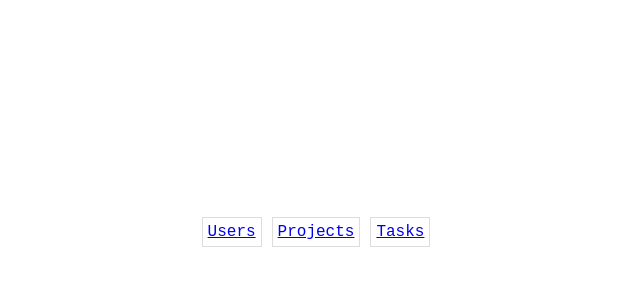
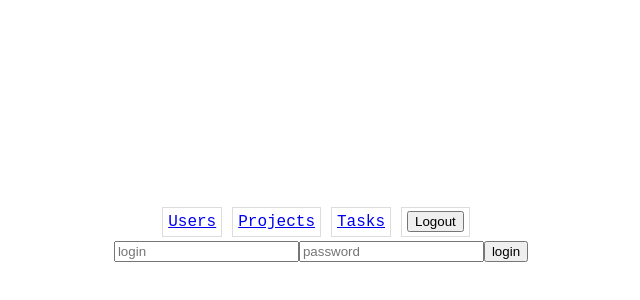
Before and after one commit to ArtemPospeev/todo_list-DRF, a React (Create React App) app in the folder frontend/: page /login in a window 1280 px wide. Shown: the part 168-468 px from the top of the page, without its empty margins (319-959 px from the left). Built offline with nearby package versions, Linux system fonts and the light colour scheme; no server answers.

Commit message:
added component cookie and changed app.js for working with cookies

```diff
--- a/frontend/package.json
+++ b/frontend/package.json
@@ -7,10 +7,12 @@
     "@testing-library/react": "^13.4.0",
     "@testing-library/user-event": "^13.5.0",
     "axios": "^1.2.1",
+    "lodash": "^4.17.21",
     "react": "^18.2.0",
     "react-dom": "^18.2.0",
     "react-router-dom": "^5.2.0",
     "react-scripts": "5.0.1",
+    "universal-cookie": "^4.0.4",
     "uuid": "^9.0.0",
     "web-vitals": "^2.1.4"
   },
--- a/frontend/src/App.js
+++ b/frontend/src/App.js
@@ -6,9 +6,18 @@ import {ProjectList} from "./components/Projects";
 import {TaskList} from "./components/Tasks";
 import {BrowserRouter, Link, Redirect, Route, Switch} from "react-router-dom";
 import {ProjectDetail} from "./components/ProjectDetail";
-import UserDetail from "./components/UserDetail";
+import {UserDetail} from "./components/UserDetail";
 import {TaskDetail} from "./components/TaskDetail";
-import {v4} from 'uuid';
+import {LoginForm} from "./components/Auth";
+import Cookies from "universal-cookie";
+
+const NotFound404 = ({location}) => {
+    return (
+        <div>
+            <h1>Страница по адресу '{location.pathname}' не найдена</h1>
+        </div>
+    )
+}
 
 class App extends React.Component {
     constructor(props) {
@@ -17,11 +26,52 @@ class App extends React.Component {
             'users': [],
             'tasks': [],
             'projects': [],
+            'token': '',
         };
     }
 
+    set_token(token) {
+        const cookies = new Cookies()
+        cookies.set('token', token)
+        this.setState({'token': token}, () => this.load_data())
+    }
+
+    is_authenticated() {
+        return this.state.token !== ''
+    }
+
+    logout() {
+        this.set_token('')
+    }
+
+    get_token_from_storage() {
+        const cookies = new Cookies()
+        const token = cookies.get('token')
+        this.setState({'token': token}, () => this.load_data())
+    }
+
+    get_token(username, password) {
+        axios.post(
+            'http://127.0.0.1:8000/api-auth-token/',
+            {username: username, password: password}
+        ).then(response => {
+            this.set_token(response.data['token'])
+        }).catch(error => alert('Wrong login or password'))
+    }
+
+    get_headers() {
+        let headers = {
+            'Content-Type': 'application/json'
+        }
+        if (this.is_authenticated()) {
+            headers['Authorization'] = 'Token ' + this.state.token
+        }
+        return headers
+    }
+
     _send_axios_get_request(url, state_param) {
-        axios.get(url)
+        const headers = this.get_headers()
+        axios.get(url, {headers})
             .then(response => {
                 const object = response.data.results
                 this.setState(
@@ -33,13 +83,13 @@ class App extends React.Component {
     }
 
     load_data() {
-        this._send_axios_get_request('http://127.0.0.1:8000/users', 'users')
+        this._send_axios_get_request('http://127.0.0.1:8000/users/', 'users')
         this._send_axios_get_request('http://127.0.0.1:8000/TODO', 'tasks')
         this._send_axios_get_request('http://127.0.0.1:8000/projects', 'projects')
     }
 
     componentDidMount() {
-        this.load_data()
+        this.get_token_from_storage()
     }
 
     render() {
@@ -57,21 +107,34 @@ class App extends React.Component {
                             <li>
                                 <Link to="/tasks">Tasks</Link>
                             </li>
+                            <li>
+                                {this.is_authenticated() ?
+                                    <button onClick={() => this.logout()}>Logout</button> :
+                                    <Link to='/login'>Login</Link>}
+                            </li>
                         </ul>
                     </nav>
                     <Switch>
+                        {/*user routes*/}
                         <Route exact path="/"
-                               component={() => <UserList key={v4()} users={this.state.users}
+                               component={() => <UserList users={this.state.users}
                                                           projects={this.state.projects}/>}/>
                         <Route exact path="/users/:id"
                                component={() => <UserDetail users={this.state.users} projects={this.state.projects}/>}/>
+                        {/*project routes*/}
                         <Route exact path="/projects"
                                component={() => <ProjectList items={this.state.projects} tasks={this.state.tasks}/>}/>
                         <Route exact path="/projects/:id"
                                component={() => <ProjectDetail items={this.state.projects} tasks={this.state.tasks}/>}/>
+                        {/*task routes*/}
                         <Route exact path="/tasks" component={() => <TaskList items={this.state.tasks}/>}/>
                         <Route exact path="/tasks/:id" component={() => <TaskDetail items={this.state.tasks}/>}/>
+                        {/*other*/}
+                        <Route exact path='/login' component={() => <LoginForm
+                            get_token={(username, password) => this.get_token(username, password)}/>}/>
+
                         <Redirect from="/users" to="/"/>
+                        <Route component={NotFound404}/>
                     </Switch>
 
                 </div>
--- /dev/null
+++ b/frontend/src/components/Auth.js
@@ -0,0 +1,32 @@
+import React from "react";
+
+export class LoginForm extends React.Component {
+    constructor(props) {
+        super(props)
+        this.state = {login: '', password: ''}
+    }
+
+    handleChange(event) {
+        this.setState(
+            {[event.target.name]: event.target.value}
+        )
+    }
+
+
+    handleSubmit(event) {
+        this.props.get_token(this.state.login, this.state.password)
+        event.preventDefault()
+    }
+
+    render() {
+        return (
+            <form onSubmit={(event) => this.handleSubmit(event)}>
+                <input type="text" value={this.state.login} name="login" placeholder="login"
+                       onChange={(event) => this.handleChange(event)}/>
+                <input type="password" value={this.state.password} name="password" placeholder="password"
+                       onChange={(event) => this.handleChange(event)}/>
+                <input type="submit" value="login"/>
+            </form>
+        )
+    }
+}
--- a/frontend/src/components/ProjectDetail.js
+++ b/frontend/src/components/ProjectDetail.js
@@ -1,6 +1,7 @@
 import React from "react";
 import {useParams} from "react-router-dom";
 import {ProjectItem} from './Projects'
+import _ from "lodash";
 
 
 export const ProjectDetail = ({items, tasks}) => {
@@ -8,7 +9,7 @@ export const ProjectDetail = ({items, tasks}) => {
     let project = items.filter(item => String(item.id) === id)
     const columnNames = ['Id', 'Number', 'Name', 'Users', 'Repository link', 'Created at', 'Tasks']
     if (project) {
-        return (
+        return (!_.isEmpty(project) ?
                 <table className='body'>
                     <thead>
                     <tr>
@@ -16,12 +17,11 @@ export const ProjectDetail = ({items, tasks}) => {
                     </tr>
                     </thead>
                     <tbody>
-                {project.map((item) => <ProjectItem key={item.id} item={item} tasks={tasks}/>)}
+                    {project.map((item) => <ProjectItem item={item} tasks={tasks}/>)}
                     </tbody>
-            </table>)
-    }
-    return (
+                </table>
+                :
                 <h4>Ooops, such project not found!</h4>
         )
-
     }
+}
--- a/frontend/src/components/Projects.js
+++ b/frontend/src/components/Projects.js
@@ -14,7 +14,7 @@ export const TaskItem = ({task}) => {
 }
 
 export const ProjectItem = ({item, tasks}) => {
-    let projectTasks = tasks.filter(task => task.project.name == item.name)
+    let projectTasks = tasks.filter(task => task.project.name === item.name)
     return (<tr>
         <td><Link to={`/projects/${item.id}`}>{item.id}</Link></td>
         <td>{item.number}</td>
--- a/frontend/src/components/TaskDetail.js
+++ b/frontend/src/components/TaskDetail.js
@@ -1,13 +1,15 @@
 import React from "react";
 import {useParams} from "react-router-dom";
 import {TaskItem} from "./Tasks"
+import _ from "lodash";
 
 
 export const TaskDetail = ({items}) => {
     let {id} = useParams()
     let task = items.filter(item => String(item.id) === id)
     const columnNames = ['Id', 'Number', 'Creator', 'Project', 'Body', 'Created at', 'Is active']
-    return (
+
+    return (!_.isEmpty(task) ?
             <table className='body'>
                 <thead>
                 <tr>
@@ -17,6 +19,8 @@ export const TaskDetail = ({items}) => {
                 <tbody>
                 {task.map((item) => <TaskItem item={item}/>)}
                 </tbody>
-        </table>
+            </table> :
+
+            <h4>Ooops, such task not found!</h4>
     )
 }
--- a/frontend/src/components/UserDetail.js
+++ b/frontend/src/components/UserDetail.js
@@ -1,14 +1,15 @@
 import React from "react";
 import {useParams} from "react-router-dom";
-import {UserItem} from "./Users"
+import {UserItem} from "./Users";
+import _ from "lodash";
 
 
-const UserDetail = ({users, projects}) => {
-    let {id} = useParams()
-    let user = users.filter(user => String(user.id) === id)
-    const columnNames = ['Id', 'Username', 'First name', 'Last name', 'Email', 'Birthday date', 'Projects']
-    if (user) {
-        return (
+export const UserDetail = ({users, projects}) => {
+    let {id} = useParams();
+    let user = users.filter(user => String(user.id) === id);
+    const columnNames = ['Id', 'Username', 'First name', 'Last name', 'Email', 'Birthday date', 'Projects'];
+    console.log()
+    return (!_.isEmpty(user) ?
             <table className='body'>
                 <thead>
                 <tr>
@@ -18,13 +19,9 @@ const UserDetail = ({users, projects}) => {
                 <tbody>
                 {user.map((user) => <UserItem user={user} projects={projects}/>)}
                 </tbody>
-            </table>
-        )
-    } else {
-        return (
+            </table> :
+
             <h4>Ooops, such user not found!</h4>
-        )
-    }
+    )
+
 }
-
-export default UserDetail
--- a/frontend/src/components/Users.js
+++ b/frontend/src/components/Users.js
@@ -1,6 +1,5 @@
 import React from "react";
 import {Link} from "react-router-dom";
-import {v4} from "uuid";
 
 
 export function GiveUserProjects(user, projects) {
@@ -31,7 +30,7 @@ export const UserItem = ({user, projects}) => {
             <td>{user.lastName}</td>
             <td>{user.email}</td>
             <td>{user.birthdayDate}</td>
-            <td>{userProjects.map(project => <ProjectItem key={user.id} item={project}/>)}</td>
+            <td>{userProjects.map(project => <ProjectItem item={project}/>)}</td>
         </tr>
     )
 }
@@ -46,7 +45,7 @@ export const UserList = ({users, projects}) => {
             </tr>
             </thead>
             <tbody>
-            {users.map((user) => <UserItem key={v4()} user={user} projects={projects}/>)}
+            {users.map((user) => <UserItem user={user} projects={projects}/>)}
             </tbody>
         </table>
     )
```
Also changed, not shown: 1 other file (tests, documents, lock files or other folders). Lines whose indentation alone changed are shown as unchanged.
